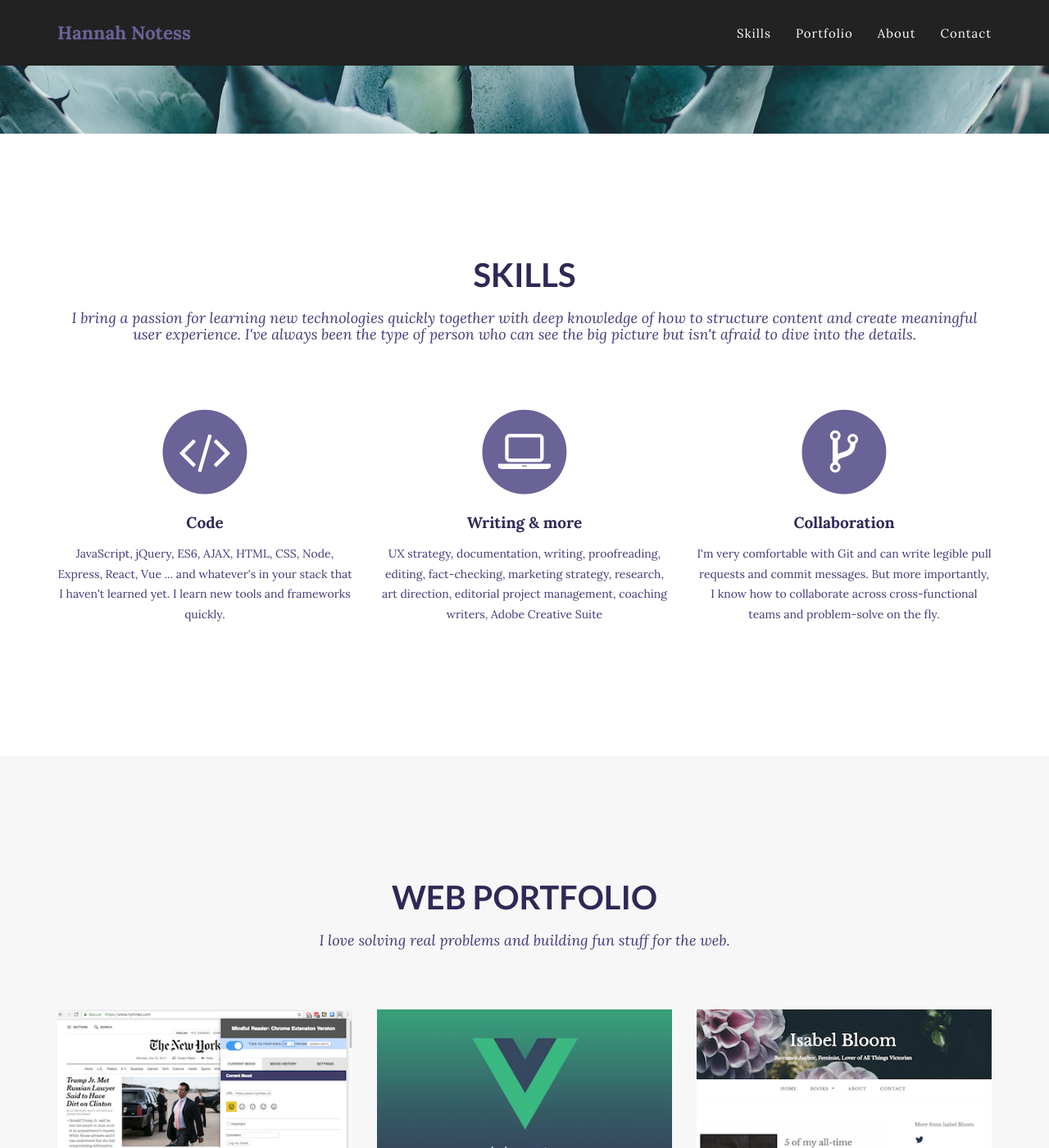
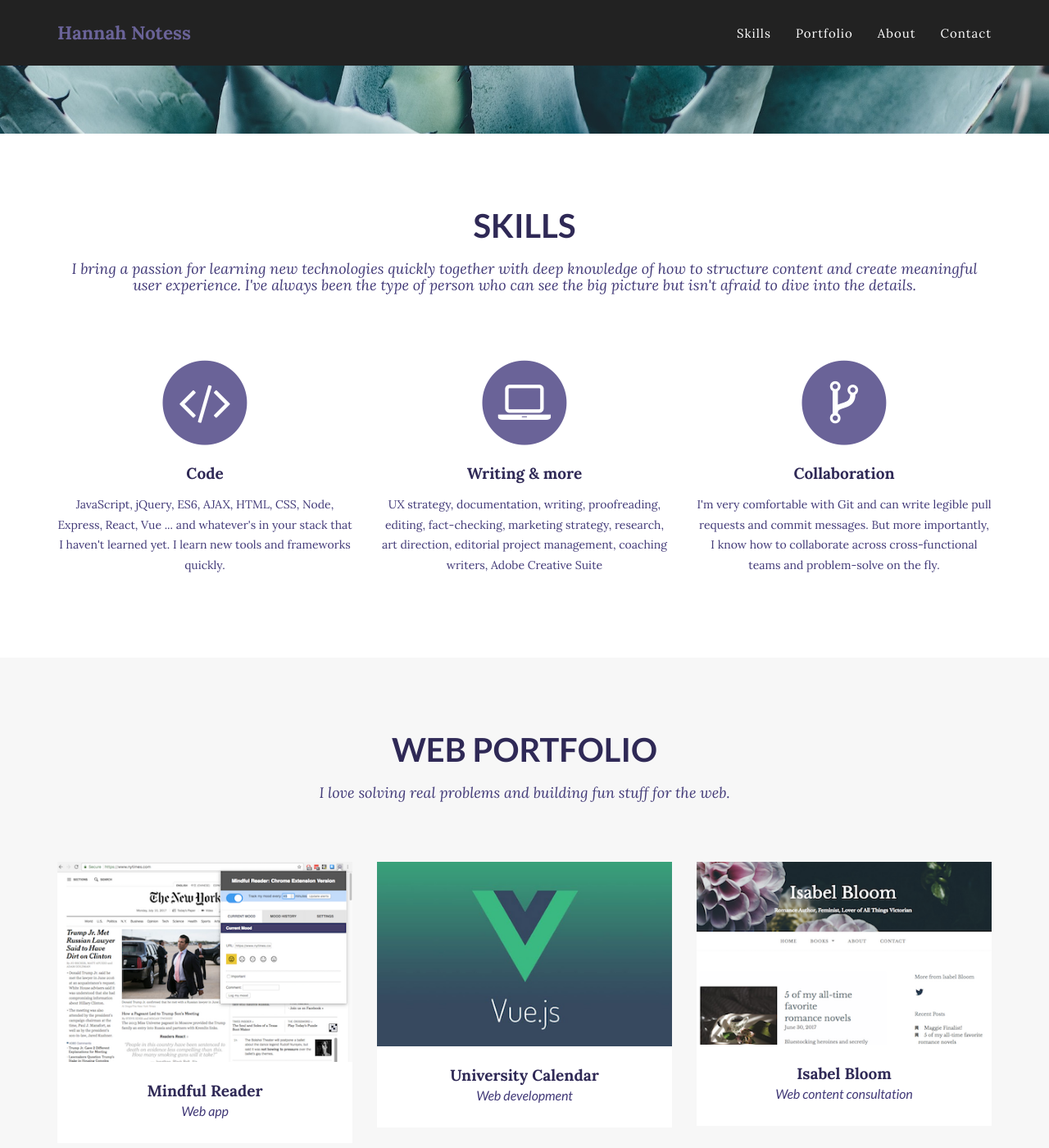
Before and after one commit to hnotess/portfolio, a Jekyll site: the page built from index.html, in a window 1280 px wide and 1400 px high, scrolled down 595 px. Shown: the whole window at 82% size. Built offline with Jekyll 4.4.1, drawn with Linux system fonts in a browser that asks for light colours; some of the changed text lies outside the part shown.

```diff
--- a/_includes/css/agency.css
+++ b/_includes/css/agency.css
@@ -347,7 +347,7 @@ section h3.section-subheading {
 
 @media(min-width:768px) {
     section {
-        padding: 150px 0;
+        padding: 6em 0;
     }
 }
 
--- a/_includes/footer.html
+++ b/_includes/footer.html
@@ -14,7 +14,7 @@
                 </div>
                 <div class="col-md-4">
                     <ul class="list-inline quicklinks">
-                        <li><a href="#">Privacy Policy</a>
+                        <li><a href="https://unsplash.com/@anniespratt">Photos by Annie Spratt / Unsplash</a>
                         </li>
                         <li><a href="#">Terms of Use</a>
                         </li>
```
Also changed, not shown: img/nitish-meena-56691.jpg (deleted).
